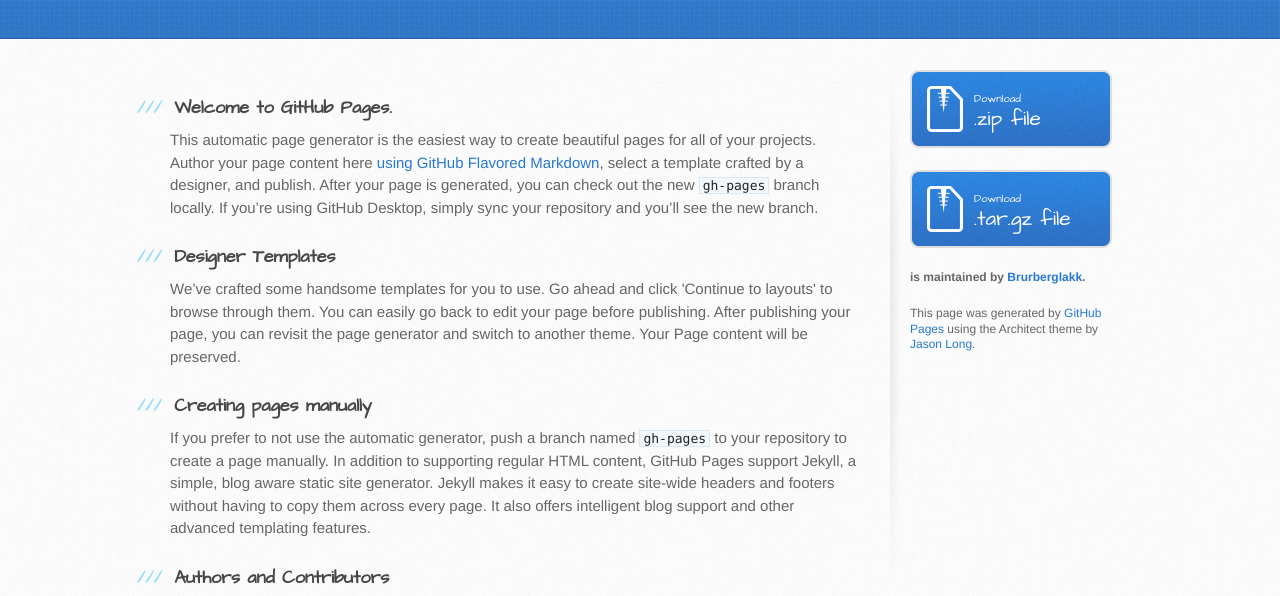
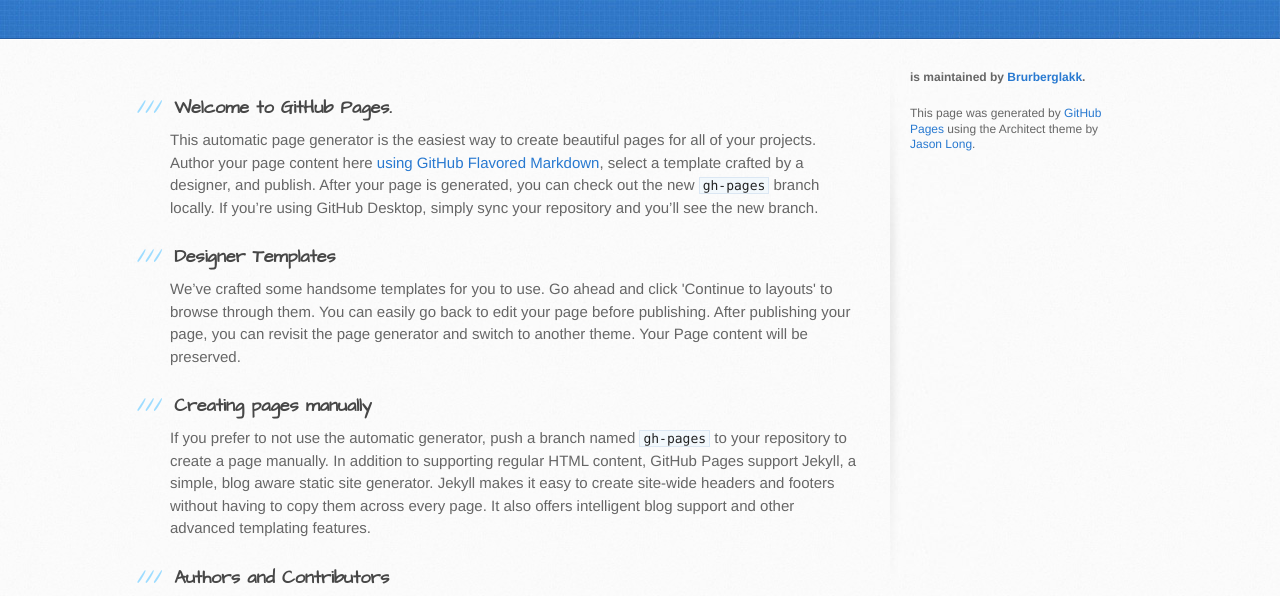
Before and after one commit to Brurberglakk/lakk, a plain HTML site: page index.html in a window 1280 px wide. Shown: the part 200-796 px from the top of the page. Drawn offline with Linux system fonts and the light colour scheme.

Commit message:
Update index.html

```diff
--- a/index.html
+++ b/index.html
@@ -53,14 +53,6 @@
         </section>
 
         <aside id="sidebar">
-          <a href="https://github.com/Brurberglakk/lakk/zipball/master" class="button">
-            <small>Download</small>
-            .zip file
-          </a>
-          <a href="https://github.com/Brurberglakk/lakk/tarball/master" class="button">
-            <small>Download</small>
-            .tar.gz file
-          </a>
 
           <p class="repo-owner"><a href="https://github.com/Brurberglakk/lakk"></a> is maintained by <a href="https://github.com/Brurberglakk">Brurberglakk</a>.</p>
 
```
